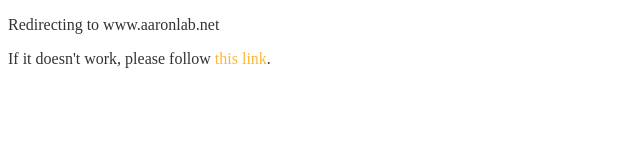
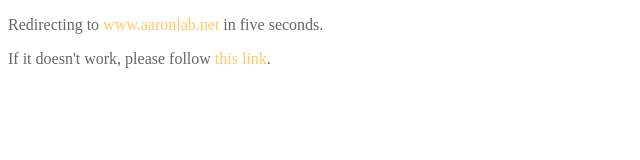
Before and after one commit to aaronLab/aaronlab.github.io, a plain HTML site: page index.html in a window 1280 px wide. Shown: the whole page, without its empty margins (0-640 px from the left). Drawn offline with Linux system fonts and the light colour scheme.

Commit message:
Update index.html

```diff
--- a/index.html
+++ b/index.html
@@ -1,11 +1,11 @@
 <!DOCTYPE html>
 <html>
   <head>
-    <meta http-equiv="Refresh" content="5"; url="https://www.w3docs.com" />
+    <meta http-equiv="Refresh" content="5"; url="https://www.aaronlab.net" />
     <style>
     body{
       font-sze: 18px;
-      opacity: 0.8;
+      opacity: 0.6;
     }
     a{
       text-decoration: none;
@@ -14,7 +14,7 @@
     </style>
   </head>
   <body>
-    <p>Redirecting to www.aaronlab.net</p>
+    <p>Redirecting to <a href="http://www.aaronlab.net">www.aaronlab.net</a> in five seconds.</p>
     <p>If it doesn't work, please follow <a href="http://www.aaronlab.net">this link</a>.</p>
   </body>
 </html>
```
